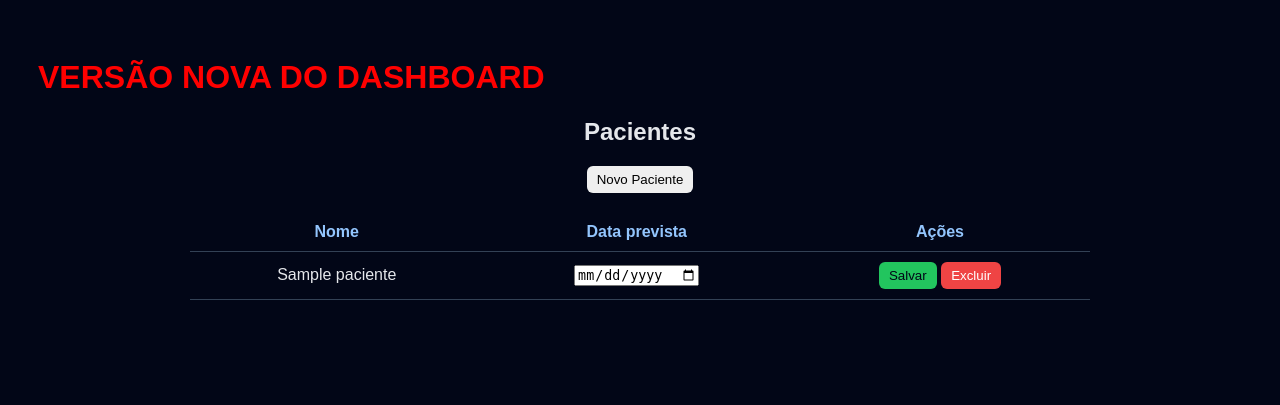
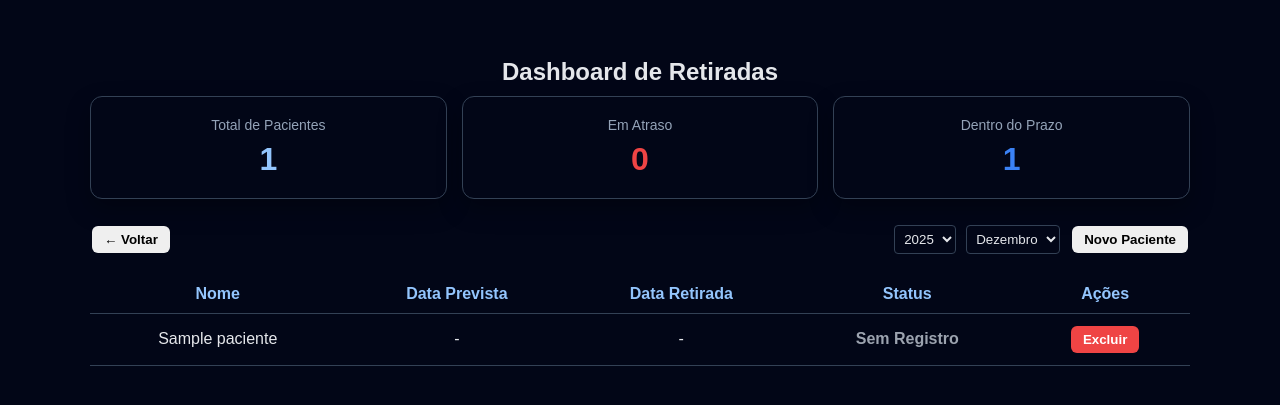
Before and after one commit to 8apriltech/sistema-kalina, a FastAPI app: page /dashboard-view in a window 1280 px wide. Shown: the top 405 px of the page. Run offline with FastAPI, Linux system fonts and the light colour scheme; tables that the repository leaves empty hold one stand-in row (values such as "Sample post").

Commit message:
feat: melhorias no dashboard e fluxo de retiradas

```diff
--- a/database.py
+++ b/database.py
@@ -1,7 +1,7 @@
 from sqlalchemy import create_engine
 from sqlalchemy.orm import sessionmaker, declarative_base
 
-DATABASE_URL = "sqlite:///./controle.db"
+DATABASE_URL = "sqlite:////app/data/controle.db"
 
 engine = create_engine(
     DATABASE_URL, connect_args={"check_same_thread": False}
--- a/templates/cadastrar_paciente.html
+++ b/templates/cadastrar_paciente.html
@@ -80,11 +80,11 @@
     <label>Nome completo</label>
     <input type="text" id="nome">
 
-    <label>Data de retirada</label>
+    <label>Data da próxima retirada</label>
     <input type="date" id="dataPrevista">
 
     <button type="button" onclick="salvar()">Salvar</button>
-    <button class="voltar" onclick="location.href='/dashboard-view'">Voltar</button>
+    <button class="voltar" onclick="location.href='/'">Voltar</button>
 </div>
 
 <script>
--- a/templates/dashboard.html
+++ b/templates/dashboard.html
@@ -14,12 +14,12 @@
 
         h2 {
             text-align: center;
-            margin-bottom: 20px;
+            margin-bottom: 10px;
         }
 
         table {
             width: 100%;
-            max-width: 900px;
+            max-width: 1100px;
             margin: auto;
             border-collapse: collapse;
         }
@@ -35,10 +35,17 @@
         }
 
         button {
-            padding: 6px 10px;
+            padding: 6px 12px;
             border-radius: 6px;
             border: none;
             cursor: pointer;
+            margin: 2px;
+            font-weight: bold;
+        }
+
+        .ok {
+            background: #22c55e;
+            color: #020617;
         }
 
         .excluir {
@@ -46,32 +53,134 @@
             color: white;
         }
 
-        .salvar {
-            background: #22c55e;
-            color: #020617;
+        .editar {
+            background: transparent;
+            color: #93c5fd;
+            font-size: 16px;
+            cursor: pointer;
+            border: none;
         }
 
+        .editar:hover {
+            color: #60a5fa;
+        }
+
+        input[type="date"], select {
+            background: #020617;
+            color: #e5e7eb;
+            border: 1px solid #334155;
+            border-radius: 4px;
+            padding: 5px;
+        }
+
+        .status.vermelho { color: #ef4444; font-weight: bold; }
+        .status.azul { color: #3b82f6; font-weight: bold; }
+        .status.verde { color: #22c55e; font-weight: bold; }
+        .status.cinza { color: #9ca3af; font-weight: bold; }
+
         .top {
+            display: flex;
+            justify-content: space-between;
+            align-items: center;
+            max-width: 1100px;
+            margin: 0 auto 20px;
+            gap: 10px;
+        }
+
+        .top-right {
+            display: flex;
+            gap: 10px;
+            align-items: center;
+        }
+
+        .cards {
+    max-width: 1100px;
+    margin: 0 auto 25px;
+    display: grid;
+    grid-template-columns: repeat(3, 1fr);
+    gap: 15px;
+        }
+
+        .card {
+            background: #020617;
+            border: 1px solid #334155;
+            border-radius: 12px;
+            padding: 20px;
             text-align: center;
-            margin-bottom: 20px;
+            box-shadow: 0 10px 25px rgba(0,0,0,0.3);
         }
+
+        .card span {
+            display: block;
+            font-size: 14px;
+            color: #94a3b8;
+            margin-bottom: 8px;
+        }
+
+        .card strong {
+            font-size: 32px;
+            font-weight: bold;
+        }
+
+        .card.total strong {
+            color: #93c5fd;
+        }
+
+        .card.atraso strong {
+            color: #ef4444;
+        }
+
+        .card.prazo strong {
+            color: #3b82f6;
+        }
+
+
     </style>
 </head>
 <body>
 
-<h1 style="color:red">VERSÃO NOVA DO DASHBOARD</h1>
+<h2>Dashboard de Retiradas</h2>
 
-<h2>Pacientes</h2>
+<div class="cards">
+    <div class="card total">
+        <span>Total de Pacientes</span>
+        <strong id="card-total">0</strong>
+    </div>
+
+    <div class="card atraso">
+        <span>Em Atraso</span>
+        <strong id="card-atraso">0</strong>
+    </div>
+
+    <div class="card prazo">
+        <span>Dentro do Prazo</span>
+        <strong id="card-prazo">0</strong>
+    </div>
+</div>
+
 
 <div class="top">
-    <button onclick="location.href='/cadastrar-paciente'">Novo Paciente</button>
+    <div>
+        <button onclick="location.href='/'">← Voltar</button>
+    </div>
+
+    <div class="top-right">
+        <select id="ano"></select>
+        <select id="mes"></select>
+
+        <button onclick="location.href='/cadastrar-paciente'">
+            Novo Paciente
+        </button>
+    </div>
 </div>
 
 <table>
     <thead>
         <tr>
             <th>Nome</th>
-            <th>Data prevista</th>
+            <th>Data Prevista</th>
+            <th>Data Retirada</th>
+            <th>Status</th>
             <th>Ações</th>
         </tr>
     </thead>
@@ -80,68 +189,169 @@
 
 <script>
 
-function renderizarPacientes(pacientes) {
+function formatarDataBR(dataISO) {
+    if (!dataISO) return "-";
+    const [ano, mes, dia] = dataISO.split("-");
+    return `${dia}/${mes}/${ano}`;
+}
+
+document.addEventListener("DOMContentLoaded", () => {
+
+    const selectAno = document.getElementById("ano");
+    const selectMes = document.getElementById("mes");
     const tbody = document.getElementById("tbody");
+
+    /* ===== ANOS ===== */
+    [2024, 2025, 2026].forEach(a => {
+        const o = document.createElement("option");
+        o.value = a;
+        o.textContent = a;
+        selectAno.appendChild(o);
+    });
+
+    /* ===== MESES ===== */
+    [
+        "Janeiro","Fevereiro","Março","Abril","Maio","Junho",
+        "Julho","Agosto","Setembro","Outubro","Novembro","Dezembro"
+    ].forEach((m, i) => {
+        const o = document.createElement("option");
+        o.value = i + 1;
+        o.textContent = m;
+        selectMes.appendChild(o);
+    });
+
+    /* ===== MÊS ATUAL ===== */
+    const hoje = new Date();
+    selectAno.value = hoje.getFullYear();
+    selectMes.value = hoje.getMonth() + 1;
+
+    selectAno.addEventListener("change", carregar);
+    selectMes.addEventListener("change", carregar);
+
+    /* ===== FETCH ===== */
+    async function carregar() {
+        const resp = await fetch(
+            `/dashboard/?ano=${selectAno.value}&mes=${selectMes.value}`,
+            { cache: "no-store" }
+        );
+
+        if (!resp.ok) return;
+
+        const data = await resp.json();
+
+        /* atualiza cards */
+        document.getElementById("card-total").textContent = data.total_pacientes;
+        document.getElementById("card-atraso").textContent = data.total_atrasados;
+        document.getElementById("card-prazo").textContent =
+            data.total_pacientes - data.total_atrasados;
+
+        /* ordena A → Z */
+        data.dados.sort((a, b) =>
+            a.nome.localeCompare(b.nome, "pt-BR", { sensitivity: "base" })
+        );
+
+        renderizar(data.dados);
+
+
+    }
+
+    /* ===== RENDER ===== */
+    function renderizar(lista) {
         tbody.innerHTML = "";
 
-    pacientes.forEach(p => {
+        if (!lista || lista.length === 0) {
+            tbody.innerHTML = `<tr><td colspan="5">Nenhum registro</td></tr>`;
+            return;
+        }
+
+        lista.forEach(item => {
+
         const tr = document.createElement("tr");
+        tr.innerHTML = `
+            <td>${item.nome}</td>
+            <td>${formatarDataBR(item.data_prevista)}</td>
 
-        tr.innerHTML = `
-            <td>${p.nome}</td>
             <td>
-                <input
-                    type="date"
-                    id="data-${p.id}"
-                    value="${p.data_prevista ?? ""}"
-                >
+                ${item.retirada_id ? `
+                    <span id="view-retirada-${item.retirada_id}">
+                        ${formatarDataBR(item.data_retirada)}
+                    </span>
+
+                    <input type="date"
+                        id="retirada-${item.retirada_id}"
+                        value="${item.data_retirada ?? ""}"
+                        style="display:none">
+
+                    <button class="editar"
+                            onclick="habilitarEdicao(${item.retirada_id})">
+                        ✏️
+                    </button>
+                ` : "-"}
             </td>
+
             <td>
-                <button class="salvar" type="button" onclick="salvar(${p.id})">
-                    Salvar
+                <span class="status ${item.cor}">
+                    ${item.status}
+                </span>
+            </td>
+
+            <td>
+                ${item.retirada_id ? `
+                    <button class="ok"
+                            onclick="marcarOk(${item.retirada_id})">
+                        OK
                     </button>
-                <button class="excluir" type="button" onclick="excluir(${p.id})">
+                ` : ""}
+
+                <button class="excluir"
+                        onclick="excluir(${item.paciente_id})">
                     Excluir
                 </button>
             </td>
         `;
-
         tbody.appendChild(tr);
         });
+
     }
 
+    /* ===== AÇÕES ===== */
+    window.habilitarEdicao = function (id) {
+    const input = document.getElementById(`retirada-${id}`);
+    const span = document.getElementById(`view-retirada-${id}`);
 
-async function carregar() {
-    let resp;
+    if (!input) return;
 
-    try {
-        resp = await fetch("/pacientes/", {
-            cache: "no-store"
-        });
-    } catch (err) {
-        console.error("Falha de rede ao buscar pacientes", err);
+    span.style.display = "none";
+    input.style.display = "inline-block";
+    input.focus();
+    };
+
+
+    window.marcarOk = async function (id) {
+        const input = document.getElementById(`retirada-${id}`);
+        if (!input || !input.value) {
+            alert("Informe a data de retirada antes de marcar OK");
             return;
         }
 
+        const resp = await fetch(`/retiradas/${id}/marcar`, {
+        method: "PUT",
+        headers: { "Content-Type": "application/json" },
+        body: JSON.stringify({
+        data_retirada: input.value
+        })
+        });
+
+
         if (!resp.ok) {
-        console.error("Erro ao buscar pacientes:", resp.status);
+            alert("Erro ao marcar retirada");
             return;
         }
 
-    let pacientes;
-    try {
-        pacientes = await resp.json();
-    } catch (err) {
-        console.error("Resposta não é JSON válido", err);
-        return;
-    }
+        carregar();
+    };
 
-    renderizarPacientes(pacientes);
-}
-
-
-
-async function excluir(id) {
+    window.excluir = async function (id) {
         if (!confirm("Excluir paciente?")) return;
 
         const resp = await fetch(`/pacientes/${id}`, {
@@ -153,45 +363,13 @@ async function excluir(id) {
             return;
         }
 
-    // 🔥 RECARREGA A LISTA
-    await carregar();
-}
+        carregar();
+    };
 
-async function salvar(id) {
-    const input = document.getElementById(`data-${id}`);
-    const data = input.value;
+    /* ===== INIT ===== */
+    carregar();
 
-    if (!data) {
-        alert("Informe a data");
-        return;
-    }
-
-    const hoje = new Date();
-    const mes = hoje.getMonth() + 1;
-    const ano = hoje.getFullYear();
-
-    const resp = await fetch("/retiradas/definir-data", {
-        method: "POST",
-        headers: { "Content-Type": "application/json" },
-        body: JSON.stringify({
-            paciente_id: id,
-            ano,
-            mes,
-            data_prevista: data
-        })
 });
-
-    if (!resp.ok) {
-        alert("Erro ao salvar data");
-        return;
-    }
-
-    // 🔥 RECARREGA A LISTA
-    await carregar();
-}
-
-// carrega ao abrir
-carregar();
 </script>
 
 </body>
```
Also changed, not shown: crud.py (+18 -0 lines), models/retiradas.py (+6 -2 lines). Lines whose indentation alone changed are shown as unchanged.
